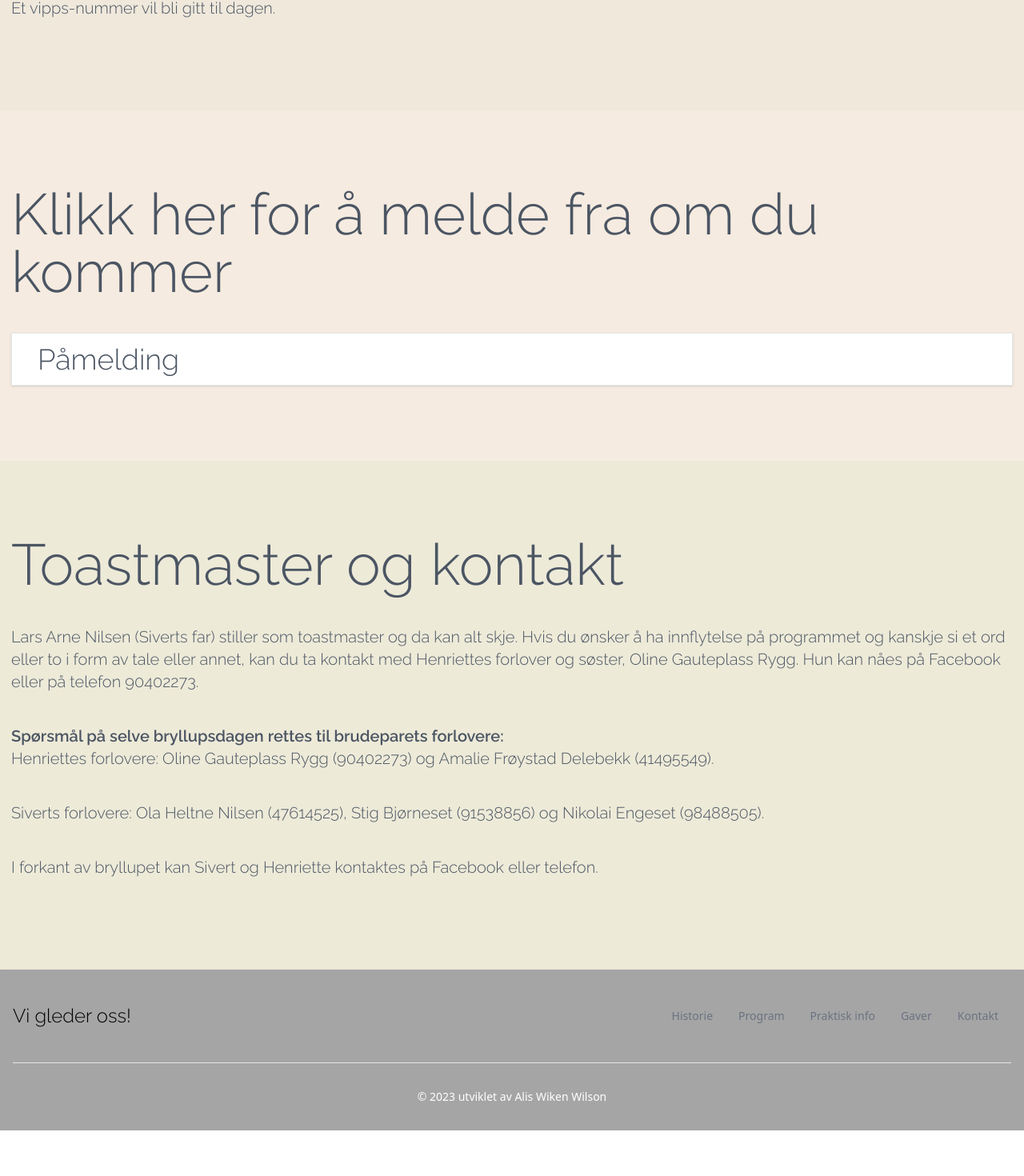
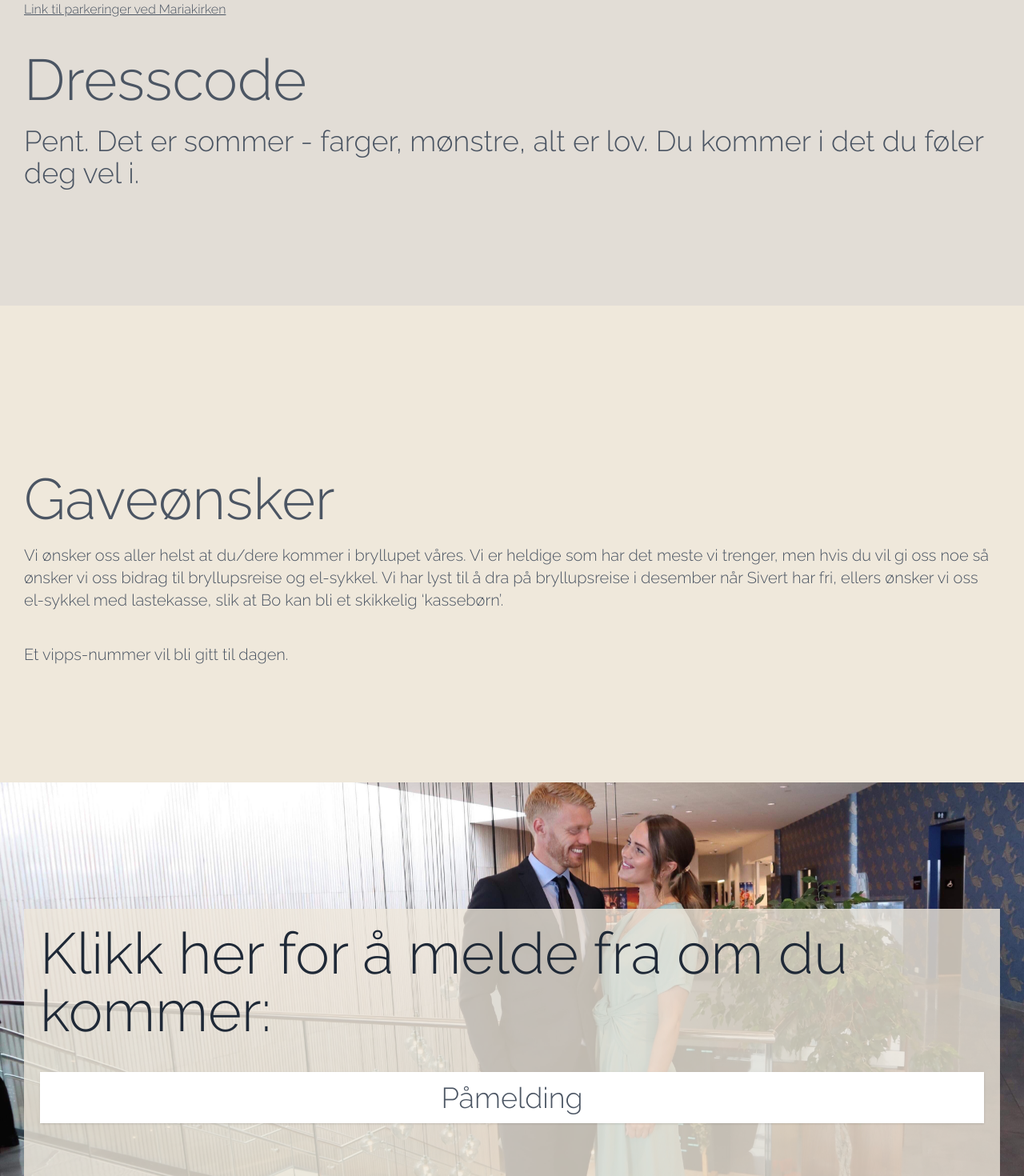
Before and after one commit to aliswil/wedding-website, a Next.js app in the folder wedding-website/: page / in a window 1280 px wide. Shown: the part 5613-7083 px from the top of the page at 80% size. Before the commit the page ends 7026 px from the top, so only its background shows below. Built offline with nearby package versions, Linux system fonts and the light colour scheme.

Commit message:
added styling for pc view

```diff
--- a/wedding-website/src/components/Attendance.tsx
+++ b/wedding-website/src/components/Attendance.tsx
@@ -5,19 +5,22 @@ function Attendance() {
   return (
     <div
       id="attendance"
-      className="flex items-center justify-center h-full bg-[#f5ebe0] pt-20"
+      className="bg-cover bg-center bg-bg-mobile-attendance sm:bg-bg-bigscreen sm:pt-28"
     >
-      <div className="text-gray-600 z-[2] pb-20 m-3.5">
-        <h2 className=" text-6xl sm:text-7xl font-light font-display">
-          Klikk her for å melde fra om du kommer
+      <div className="w-full max-w-screen-xl mx-auto p-4 md:py-8 flex items-center justify-center">
+
+      <div className="text-gray-800 z-[2] pb-20 m-3.5 bg-[#efe8db]/80 p-5">
+        <h2 className=" text-6xl sm:text-7xl font-light font-display ">
+          Klikk her for å melde fra om du kommer:
         </h2>
-        <div className="pt-10 text-4xl font-display flex justify-center">
+        <div className=" text-gray-600 pt-10 text-4xl font-display flex justify-center">
           <a href="https://docs.google.com/forms/d/e/1FAIpQLSdI7zbi3GJYuAG84zO77Yej60C7zuZFl_U3HcRpQohr6r0g6Q/viewform?usp=sf_link"
-            className="px-8 py-3 border back hover:bg-gray-100 sm:w-full shadow bg-white"
+            className="px-8 py-3  back hover:bg-gray-300 sm:w-full shadow bg-white sm:text-center"
           >
             Påmelding
           </a>
         </div>
+      </div>
       </div>
     </div>
   );
--- a/wedding-website/src/components/Contact.tsx
+++ b/wedding-website/src/components/Contact.tsx
@@ -5,8 +5,9 @@ function Contact() {
   return (
     <div
       id="contact"
-      className="flex items-center justify-center h-full bg-[#edead8] pt-10"
+      className="bg-[#edead8] pt-10"
     >
+        <div className="w-full max-w-screen-xl mx-auto p-4 md:py-8 flex items-center justify-center ">
         <div className="text-gray-600 z-[2] pt-10 pb-20 m-3.5">
         <h2 className=" text-6xl sm:text-7xl font-light font-display pb-5">
           Toastmaster og kontakt
@@ -24,6 +25,7 @@ function Contact() {
 
 </p>
 </div>
+</div>
 
     </div>
   );
--- a/wedding-website/src/components/Giftlist.tsx
+++ b/wedding-website/src/components/Giftlist.tsx
@@ -5,8 +5,9 @@ function Giftlist() {
   return (
     <div
       id="giftlist"
-      className="flex items-center justify-center h-full bg-[#efe8db] pt-20"
+      className="bg-[#efe8db] pt-20"
     >
+        <div className="w-full max-w-screen-xl mx-auto p-4 md:py-8 flex items-center justify-center" >
         <div className="text-gray-600 z-[2] pt-20 pb-20 m-3.5">
         <h2 className=" text-6xl sm:text-7xl font-light font-display">
           Gaveønsker
@@ -16,7 +17,7 @@ function Giftlist() {
         <p className="py-5 text-xl font-display">Et vipps-nummer vil bli gitt til dagen.
 </p>
 </div>
-
+       </div>
     </div>
   );
 }
--- a/wedding-website/src/components/History.tsx
+++ b/wedding-website/src/components/History.tsx
@@ -8,10 +8,11 @@ function History() {
   return (
     <div
       id="history"
-      className="flex items-center justify-center h-full bg-[#EDEDE9]"
+      className="bg-[#EDEDE9]"
     >
+      <div className="w-full max-w-screen-sm mx-auto p-4 md:py-8 flex items-center justify-center">
       <div className="p-5 text-gray-600 z-[2] pt-20 pb-20">
-        <h2 className=" text-7xl font-display pb-10">Litt historie</h2>
+        <h2 className=" text-6xl sm:text-7xl font-display pb-10">Litt historie</h2>
         <ol className="relative border-l border-gray-200 dark:border-gray-700">
           <li className="mb-10 ml-4">
             <div className="absolute w-3 h-3 bg-gray-200 rounded-full mt-1.5 -left-1.5 border border-white dark:border-gray-900 dark:bg-gray-700"></div>
@@ -117,6 +118,7 @@ function History() {
           </li>
         </ol>
       </div>
+      </div>
     </div>
   );
 }
--- a/wedding-website/src/components/Info.tsx
+++ b/wedding-website/src/components/Info.tsx
@@ -4,14 +4,15 @@ function Info() {
   return (
     <div
       id="info"
-      className="flex items-center justify-center h-full bg-[#e2ddd6] pt-28"
+      className="bg-[#e2ddd6] pt-28"
     >
+      <div className="w-full max-w-screen-xl mx-auto p-4 md:py-8 flex items-center justify-center ">
       <div className=" text-gray-600 z-[2] pt-20 pb-20 m-3.5">
-        <h2 className=" text-7xl font-light font-display">Overnatting</h2>
+        <h2 className=" text-6xl sm:text-7xl font-light font-display">Overnatting</h2>
         <p className="py-5 text-xl font-display">For deg som ikke har funnet overnatting kan denne siden være til hjelp. Minner om 15% på hotellrom på Hotell Terminus. Minner også om at prisen stiger jo nærmere datoen vi kommer. Oppdatering fra hotellet sier også at hotellet begynner bli mer eller mindre fullt denne helgen. Zander K (du finner mer info  i slides), ligger bare et steinkast fra hotellet og kan være et godt alternativ i nærheten. Ta kontakt om du har problem med overnatting!
 </p>
 
-        <h2 className=" text-7xl font-light font-display pb-5">Parkering og transport</h2>
+        <h2 className=" text-6xl sm:text-7xl font-light font-display pb-5">Parkering og transport</h2>
         <h3 className="py-5 text-2xl font-display"> <p className=" font-bold">Hotell terminus (fredag og lørdag)</p> Zander Kaaes gate 6, 5015 Bergen.</h3>
         <h3 className="py-5 text-xl font-display"> <p className=" font-bold">Beliggenhet:</p> Hotellet ligger rett ved jernbanestasjonen og bystasjonen. Holdeplass bybane (Nonneseter), og taxi er like i nærheten. Nærmeste parkeringshus er ByGarasjen. Det er gangsavstand til byens mange attraksjoner.</h3>
         <h3 className="py-5 text-xl font-display"> <p className=" font-bold">Reisen hit:</p> Fra Flesland: Bybane til Nonneseter. Gåavstand 100 meter. Flybuss til Bystasjonen: Gåavstand 300 meter. Fra Bergen jernbanestasjon. Gåavstand 20 meter. Fra Strandkaiterminalen: Gåavstand 1 km. Taxiholdeplass på kaiområdet. Fra Hurtigruteterminalen: Gåavstand 1,3 km. Taxi ved bestilling. Bergen taxi tlf nr: 07000. Med bil: Ved bestilling på nett kan du booke parkeringsplass i vår garasje på hotellet dersom vi har ledig kapasitet. Nærmeste parkeringshus er ByGarasjen (gjester på Terminus får her 15% rabatt).”
@@ -32,9 +33,10 @@ function Info() {
         <a href="https://www.google.com/search?q=parkering+bryggen&tbm=lcl&ei=frQ7ZOXjNcCQxc8Pn5Cn8AM&ved=0ahUKEwjlmpS3gK7-AhVASPEDHR_ICT4Q4dUDCAg&uact=5&oq=parkering+bryggen&gs_lcp=Cg1nd3Mtd2l6LWxvY2FsEANQAFgAYPECaABwAHgAgAEAiAEAkgEAmAEAwAEB&sclient=gws-wiz-local#rlfi=hd:;si:;mv:[[60.4000537,5.3256634],[60.396233,5.3217151]];tbs:lrf:!1m4!1u3!2m2!3m1!1e1!2m1!1e3!3sIAE,lf:1,lf_ui:3" className=" underline font-display hover:text-sky-900">Link til parkeringer ved Mariakirken
 </a></div>
 
-        <h2 className=" text-7xl font-light font-display pt-10">Dresscode</h2>
+        <h2 className=" text-6xl sm:text-7xl font-light font-display pt-10">Dresscode</h2>
         <p className="py-5 text-4xl font-display">Pent. Det er sommer - farger, mønstre, alt er lov. Du kommer i det du føler deg vel i.
 </p>
+      </div>
       </div>
     </div>
   );
--- a/wedding-website/tailwind.config.js
+++ b/wedding-website/tailwind.config.js
@@ -19,6 +19,7 @@ module.exports = {
       backgroundImage: (theme) => ({
         "bg-bigscreen": "url('/1.jpeg')",
         "bg-mobile": "url('/2.jpeg')",
+        "bg-mobile-attendance": "url('/6.jpeg')",
       }),
     },
   },
```
